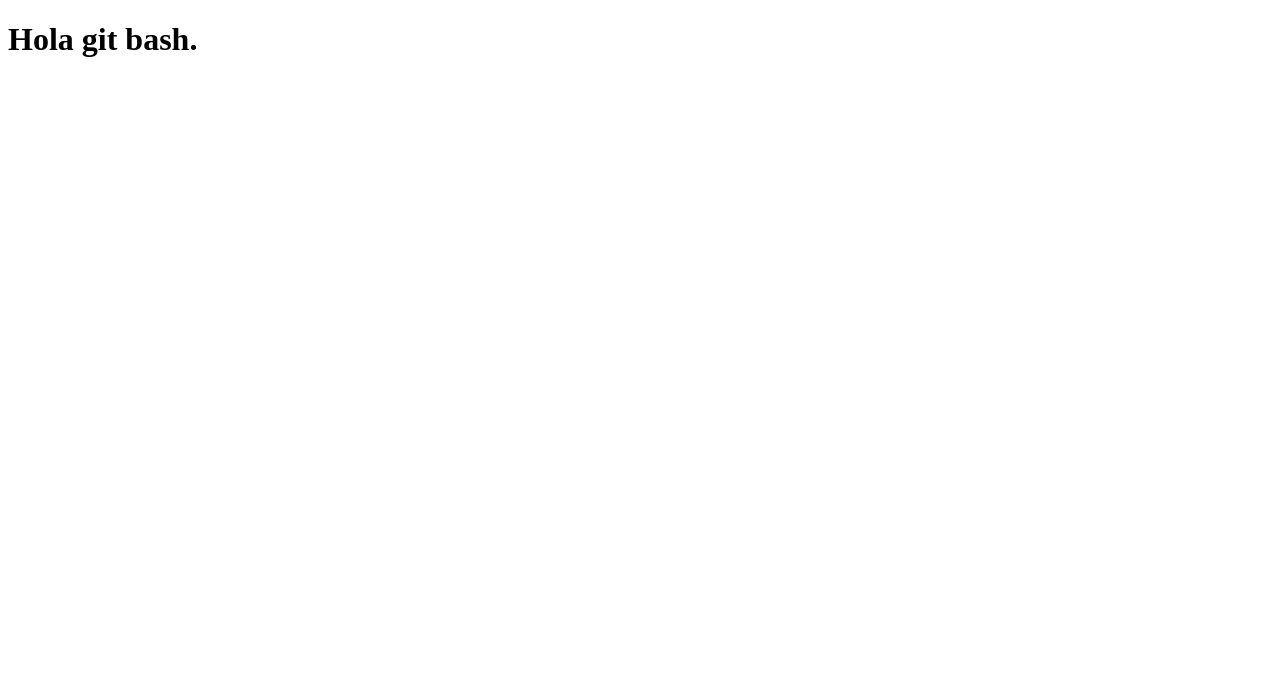
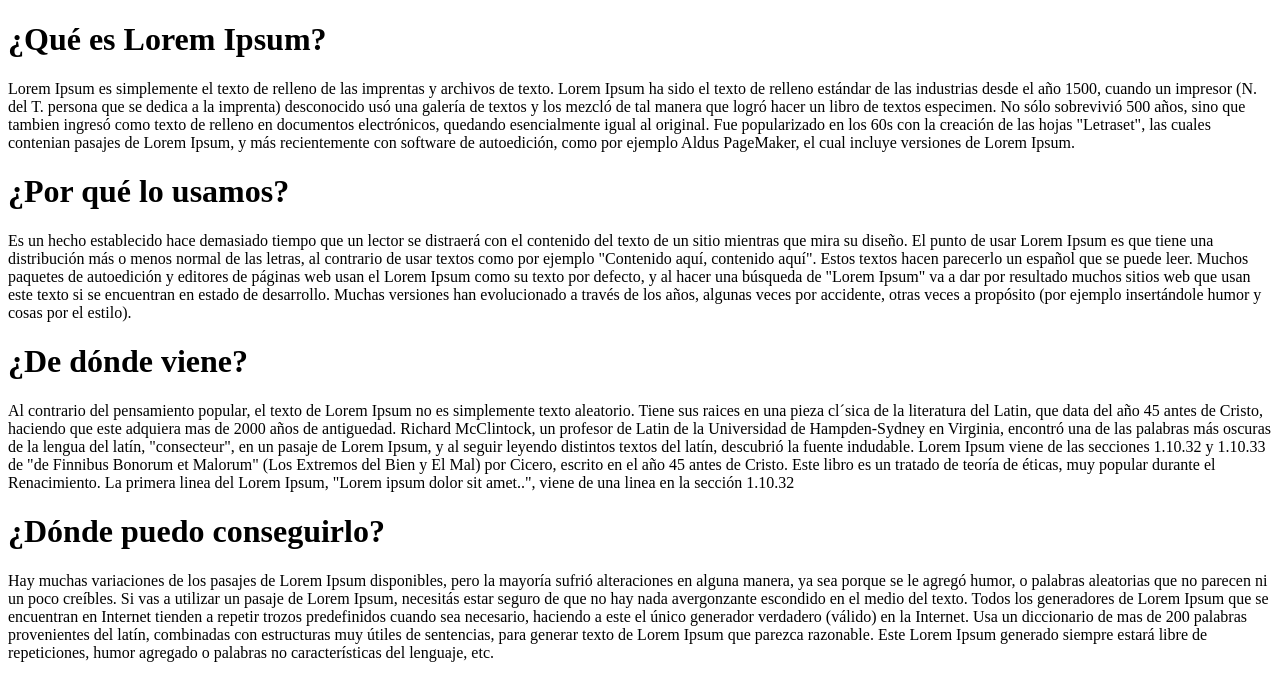
Before and after one commit to a-moreno-dev/a-moreno-dev, a plain HTML site: page public/index.html in a window 1280 px wide. Drawn offline with Linux system fonts and the light colour scheme.

Commit message:
creando parrafos en el index.html

```diff
--- a/public/index.html
+++ b/public/index.html
@@ -1,12 +1,70 @@
 <!DOCTYPE html>
 <html lang="en">
-<head>
-    <meta charset="UTF-8">
-    <meta http-equiv="X-UA-Compatible" content="IE=edge">
-    <meta name="viewport" content="width=device-width, initial-scale=1.0">
+  <head>
+    <meta charset="UTF-8" />
+    <meta http-equiv="X-UA-Compatible" content="IE=edge" />
+    <meta name="viewport" content="width=device-width, initial-scale=1.0" />
     <title>Document</title>
-</head>
-<body>
-    <h1>Hola git bash.</h1>
-</body>
+  </head>
+  <body>
+    <h1>¿Qué es Lorem Ipsum?</h1>
+    <p>
+      Lorem Ipsum es simplemente el texto de relleno de las imprentas y archivos
+      de texto. Lorem Ipsum ha sido el texto de relleno estándar de las
+      industrias desde el año 1500, cuando un impresor (N. del T. persona que se
+      dedica a la imprenta) desconocido usó una galería de textos y los mezcló
+      de tal manera que logró hacer un libro de textos especimen. No sólo
+      sobrevivió 500 años, sino que tambien ingresó como texto de relleno en
+      documentos electrónicos, quedando esencialmente igual al original. Fue
+      popularizado en los 60s con la creación de las hojas "Letraset", las
+      cuales contenian pasajes de Lorem Ipsum, y más recientemente con software
+      de autoedición, como por ejemplo Aldus PageMaker, el cual incluye
+      versiones de Lorem Ipsum.
+    </p>
+    <h1>¿Por qué lo usamos?</h1>
+    <p>
+      Es un hecho establecido hace demasiado tiempo que un lector se distraerá
+      con el contenido del texto de un sitio mientras que mira su diseño. El
+      punto de usar Lorem Ipsum es que tiene una distribución más o menos normal
+      de las letras, al contrario de usar textos como por ejemplo "Contenido
+      aquí, contenido aquí". Estos textos hacen parecerlo un español que se
+      puede leer. Muchos paquetes de autoedición y editores de páginas web usan
+      el Lorem Ipsum como su texto por defecto, y al hacer una búsqueda de
+      "Lorem Ipsum" va a dar por resultado muchos sitios web que usan este texto
+      si se encuentran en estado de desarrollo. Muchas versiones han
+      evolucionado a través de los años, algunas veces por accidente, otras
+      veces a propósito (por ejemplo insertándole humor y cosas por el estilo).
+    </p>
+    <h1>¿De dónde viene?</h1>
+    <p>
+      Al contrario del pensamiento popular, el texto de Lorem Ipsum no es
+      simplemente texto aleatorio. Tiene sus raices en una pieza cl´sica de la
+      literatura del Latin, que data del año 45 antes de Cristo, haciendo que
+      este adquiera mas de 2000 años de antiguedad. Richard McClintock, un
+      profesor de Latin de la Universidad de Hampden-Sydney en Virginia,
+      encontró una de las palabras más oscuras de la lengua del latín,
+      "consecteur", en un pasaje de Lorem Ipsum, y al seguir leyendo distintos
+      textos del latín, descubrió la fuente indudable. Lorem Ipsum viene de las
+      secciones 1.10.32 y 1.10.33 de "de Finnibus Bonorum et Malorum" (Los
+      Extremos del Bien y El Mal) por Cicero, escrito en el año 45 antes de
+      Cristo. Este libro es un tratado de teoría de éticas, muy popular durante
+      el Renacimiento. La primera linea del Lorem Ipsum, "Lorem ipsum dolor sit
+      amet..", viene de una linea en la sección 1.10.32
+    </p>
+    <h1>¿Dónde puedo conseguirlo?</h1>
+    <p>
+      Hay muchas variaciones de los pasajes de Lorem Ipsum disponibles, pero la
+      mayoría sufrió alteraciones en alguna manera, ya sea porque se le agregó
+      humor, o palabras aleatorias que no parecen ni un poco creíbles. Si vas a
+      utilizar un pasaje de Lorem Ipsum, necesitás estar seguro de que no hay
+      nada avergonzante escondido en el medio del texto. Todos los generadores
+      de Lorem Ipsum que se encuentran en Internet tienden a repetir trozos
+      predefinidos cuando sea necesario, haciendo a este el único generador
+      verdadero (válido) en la Internet. Usa un diccionario de mas de 200
+      palabras provenientes del latín, combinadas con estructuras muy útiles de
+      sentencias, para generar texto de Lorem Ipsum que parezca razonable. Este
+      Lorem Ipsum generado siempre estará libre de repeticiones, humor agregado
+      o palabras no características del lenguaje, etc.
+    </p>
+  </body>
 </html>
--- a/public/js/main.js
+++ b/public/js/main.js
@@ -1 +1 @@
-let x = (y) => y*4;
+const x = (y) => y*4;
```
